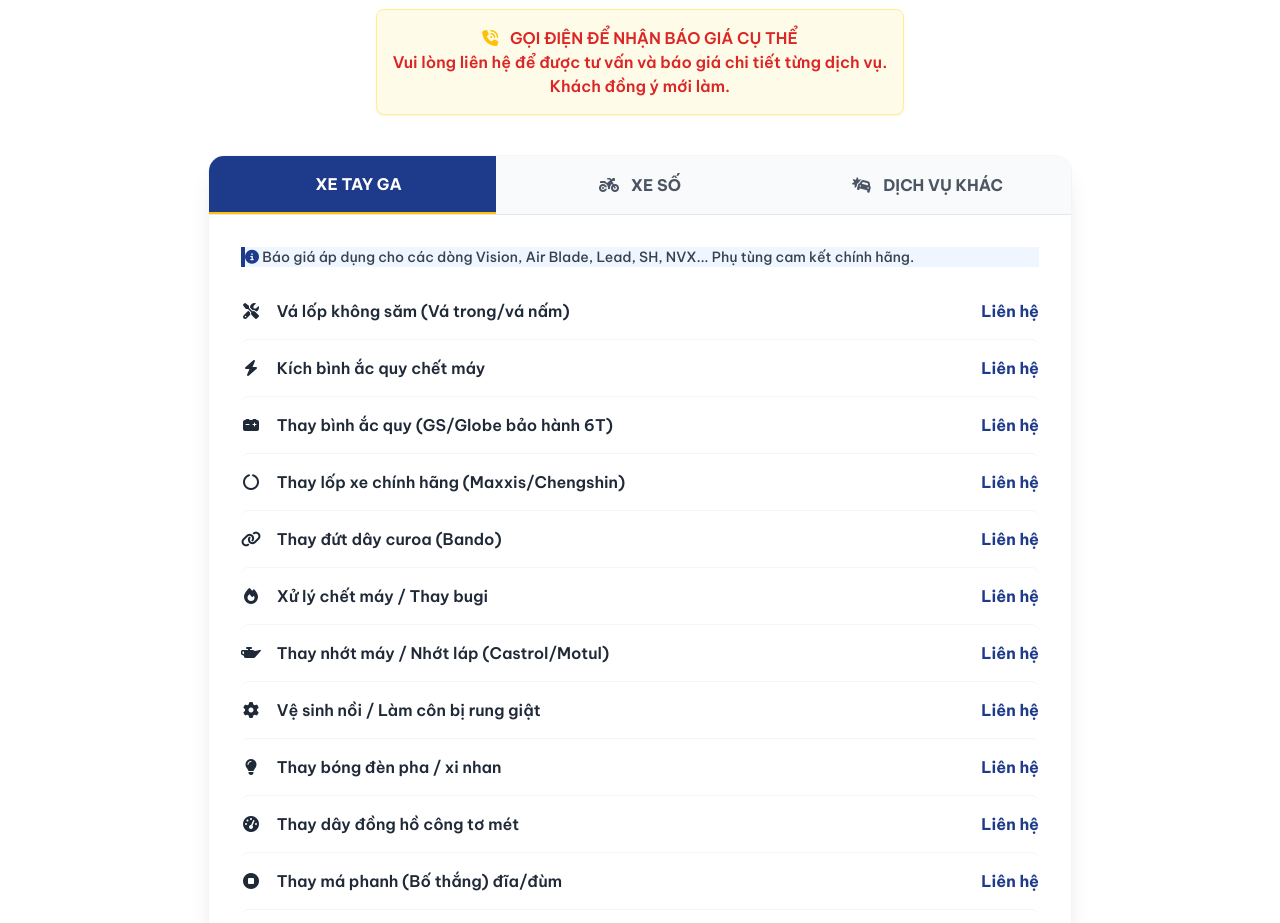
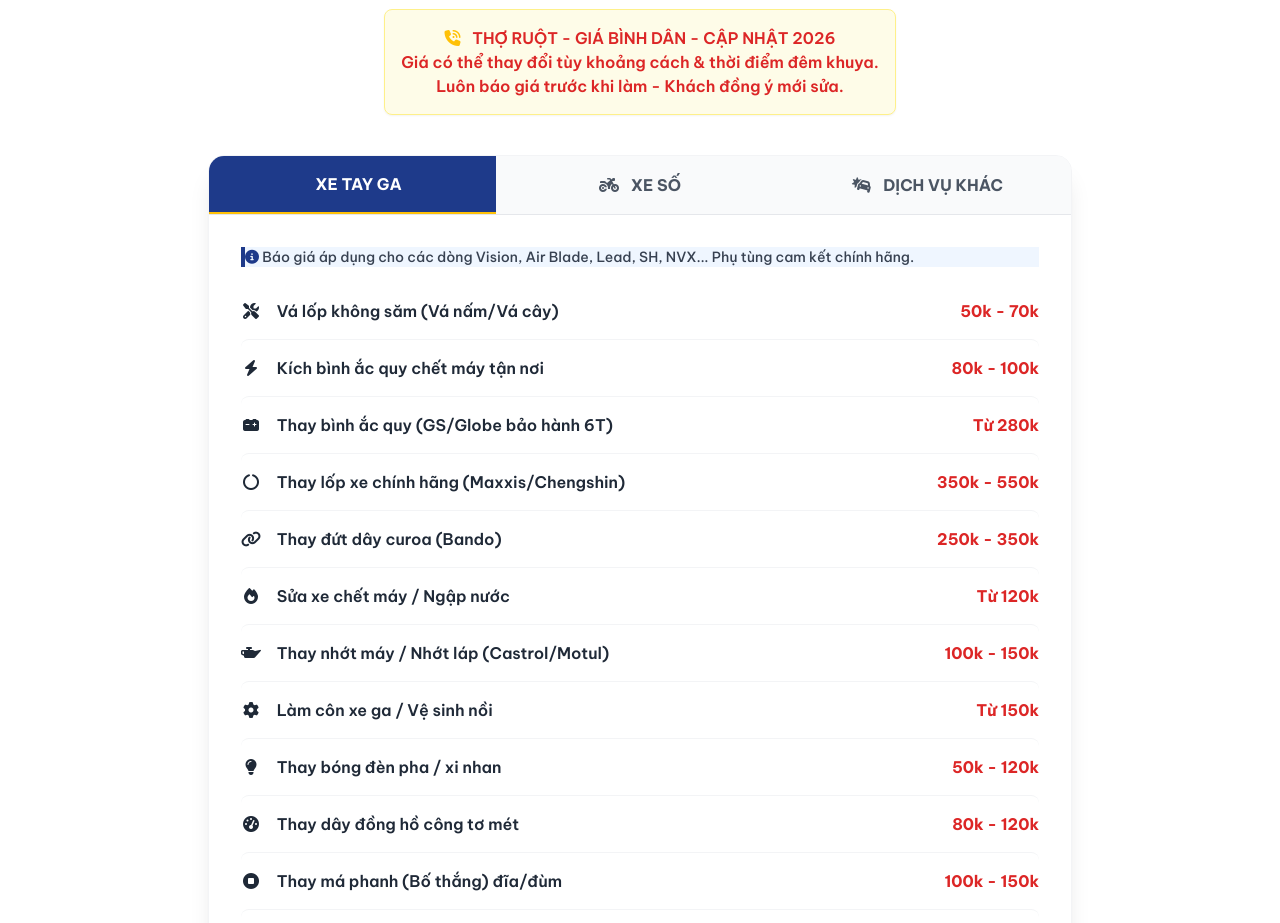
Before and after one commit to ThanhMOMER/ThanhMOMER.github.io, a website: page index.html in a window 1280 px wide. Shown: the part 155-1078 px from the top of the page. Drawn offline with nearby package versions, Linux system fonts and the light colour scheme; some icons are missing.

Commit message:
show gia

```diff
--- a/index.html
+++ b/index.html
@@ -208,11 +208,11 @@
     <section class="py-16 md:py-24 bg-white" id="bang-gia">
         <div class="container mx-auto px-4 max-w-4xl">
             <div class="text-center mb-10" data-aos="fade-up">
-                <h2 class="text-3xl md:text-4xl font-extrabold mb-4 text-gray-900 border-b-4 border-rescue inline-block pb-2">CÁC DỊCH VỤ SỬA CHỮA</h2>
+                <h2 class="text-3xl md:text-4xl font-extrabold mb-4 text-gray-900 border-b-4 border-rescue inline-block pb-2">BẢNG GIÁ DỊCH VỤ 2026</h2>
                 <div class="bg-yellow-50 text-yellow-800 border border-yellow-200 text-sm md:text-base p-4 rounded-lg font-semibold inline-block shadow-sm">
                     <i class="fa-solid fa-phone-volume text-rescue mr-2"></i>
-                    <span class="text-action">GỌI ĐIỆN ĐỂ NHẬN BÁO GIÁ CỤ THỂ</span> <br/>
-                    <span class="text-action">Vui lòng liên hệ để được tư vấn và báo giá chi tiết từng dịch vụ. <br> Khách đồng ý mới làm.</span>
+                    <span class="text-action uppercase">Thợ Ruột - Giá Bình Dân - Cập Nhật 2026</span> <br/>
+                    <span class="text-action">Giá có thể thay đổi tùy khoảng cách & thời điểm đêm khuya. <br> Luôn báo giá trước khi làm - Khách đồng ý mới sửa.</span>
                 </div>
             </div>
 
@@ -238,52 +238,52 @@
                         </div>
                         <ul class="divide-y divide-gray-100">
                             <li class="py-4 flex justify-between items-center group hover:bg-gray-50 transition rounded-lg px-2 -mx-2">
-                                <span class="font-semibold text-gray-800"><i class="fa-solid fa-screwdriver-wrench text-trust/70 mr-3 w-5 text-center"></i> Vá lốp không săm (Vá trong/vá nấm)</span>
-                                <a href="tel:0898190266" class="font-bold text-trust hover:underline">Liên hệ</a>
+                                <span class="font-semibold text-gray-800"><i class="fa-solid fa-screwdriver-wrench text-trust/70 mr-3 w-5 text-center"></i> Vá lốp không săm (Vá nấm/Vá cây)</span>
+                                <a href="tel:0898190266" class="font-bold text-action hover:underline">50k - 70k</a>
                             </li>
                             <li class="py-4 flex justify-between items-center group hover:bg-gray-50 transition rounded-lg px-2 -mx-2">
-                                <span class="font-semibold text-gray-800"><i class="fa-solid fa-bolt text-trust/70 mr-3 w-5 text-center"></i> Kích bình ắc quy chết máy</span>
-                                <a href="tel:0898190266" class="font-bold text-trust hover:underline">Liên hệ</a>
+                                <span class="font-semibold text-gray-800"><i class="fa-solid fa-bolt text-trust/70 mr-3 w-5 text-center"></i> Kích bình ắc quy chết máy tận nơi</span>
+                                <a href="tel:0898190266" class="font-bold text-action hover:underline">80k - 100k</a>
                             </li>
                             <li class="py-4 flex justify-between items-center group hover:bg-gray-50 transition rounded-lg px-2 -mx-2">
                                 <span class="font-semibold text-gray-800"><i class="fa-solid fa-car-battery text-trust/70 mr-3 w-5 text-center"></i> Thay bình ắc quy (GS/Globe bảo hành 6T)</span>
-                                <a href="tel:0898190266" class="font-bold text-trust hover:underline">Liên hệ</a>
+                                <a href="tel:0898190266" class="font-bold text-action hover:underline">Từ 280k</a>
                             </li>
                             <li class="py-4 flex justify-between items-center group hover:bg-gray-50 transition rounded-lg px-2 -mx-2">
                                 <span class="font-semibold text-gray-800"><i class="fa-solid fa-circle-notch text-trust/70 mr-3 w-5 text-center"></i> Thay lốp xe chính hãng (Maxxis/Chengshin)</span>
-                                <a href="tel:0898190266" class="font-bold text-trust hover:underline">Liên hệ</a>
+                                <a href="tel:0898190266" class="font-bold text-action hover:underline">350k - 550k</a>
                             </li>
                             <li class="py-4 flex justify-between items-center group hover:bg-gray-50 transition rounded-lg px-2 -mx-2">
                                 <span class="font-semibold text-gray-800"><i class="fa-solid fa-link text-trust/70 mr-3 w-5 text-center"></i> Thay đứt dây curoa (Bando)</span>
-                                <a href="tel:0898190266" class="font-bold text-trust hover:underline">Liên hệ</a>
+                                <a href="tel:0898190266" class="font-bold text-action hover:underline">250k - 350k</a>
                             </li>
                             <li class="py-4 flex justify-between items-center group hover:bg-gray-50 transition rounded-lg px-2 -mx-2">
-                                <span class="font-semibold text-gray-800"><i class="fa-solid fa-fire text-trust/70 mr-3 w-5 text-center"></i> Xử lý chết máy / Thay bugi</span>
-                                <a href="tel:0898190266" class="font-bold text-trust hover:underline">Liên hệ</a>
+                                <span class="font-semibold text-gray-800"><i class="fa-solid fa-fire text-trust/70 mr-3 w-5 text-center"></i> Sửa xe chết máy / Ngập nước</span>
+                                <a href="tel:0898190266" class="font-bold text-action hover:underline">Từ 120k</a>
                             </li>
                             <li class="py-4 flex justify-between items-center group hover:bg-gray-50 transition rounded-lg px-2 -mx-2">
                                 <span class="font-semibold text-gray-800"><i class="fa-solid fa-oil-can text-trust/70 mr-3 w-5 text-center"></i> Thay nhớt máy / Nhớt láp (Castrol/Motul)</span>
-                                <a href="tel:0898190266" class="font-bold text-trust hover:underline">Liên hệ</a>
+                                <a href="tel:0898190266" class="font-bold text-action hover:underline">100k - 150k</a>
                             </li>
                             <li class="py-4 flex justify-between items-center group hover:bg-gray-50 transition rounded-lg px-2 -mx-2">
-                                <span class="font-semibold text-gray-800"><i class="fa-solid fa-gear text-trust/70 mr-3 w-5 text-center"></i> Vệ sinh nồi / Làm côn bị rung giật</span>
-                                <a href="tel:0898190266" class="font-bold text-trust hover:underline">Liên hệ</a>
+                                <span class="font-semibold text-gray-800"><i class="fa-solid fa-gear text-trust/70 mr-3 w-5 text-center"></i> Làm côn xe ga / Vệ sinh nồi</span>
+                                <a href="tel:0898190266" class="font-bold text-action hover:underline">Từ 150k</a>
                             </li>
                             <li class="py-4 flex justify-between items-center group hover:bg-gray-50 transition rounded-lg px-2 -mx-2">
                                 <span class="font-semibold text-gray-800"><i class="fa-solid fa-lightbulb text-trust/70 mr-3 w-5 text-center"></i> Thay bóng đèn pha / xi nhan</span>
-                                <a href="tel:0898190266" class="font-bold text-trust hover:underline">Liên hệ</a>
+                                <a href="tel:0898190266" class="font-bold text-action hover:underline">50k - 120k</a>
                             </li>
                             <li class="py-4 flex justify-between items-center group hover:bg-gray-50 transition rounded-lg px-2 -mx-2">
                                 <span class="font-semibold text-gray-800"><i class="fa-solid fa-gauge-high text-trust/70 mr-3 w-5 text-center"></i> Thay dây đồng hồ công tơ mét</span>
-                                <a href="tel:0898190266" class="font-bold text-trust hover:underline">Liên hệ</a>
+                                <a href="tel:0898190266" class="font-bold text-action hover:underline">80k - 120k</a>
                             </li>
                             <li class="py-4 flex justify-between items-center group hover:bg-gray-50 transition rounded-lg px-2 -mx-2">
                                 <span class="font-semibold text-gray-800"><i class="fa-solid fa-circle-stop text-trust/70 mr-3 w-5 text-center"></i> Thay má phanh (Bố thắng) đĩa/đùm</span>
-                                <a href="tel:0898190266" class="font-bold text-trust hover:underline">Liên hệ</a>
+                                <a href="tel:0898190266" class="font-bold text-action hover:underline">100k - 150k</a>
                             </li>
                             <li class="py-4 flex justify-between items-center group hover:bg-gray-50 transition rounded-lg px-2 -mx-2">
                                 <span class="font-semibold text-gray-800"><i class="fa-solid fa-key text-trust/70 mr-3 w-5 text-center"></i> Thay pin Smartkey / Sửa ổ khóa</span>
-                                <a href="tel:0898190266" class="font-bold text-trust hover:underline">Liên hệ</a>
+                                <a href="tel:0898190266" class="font-bold text-action hover:underline">40k - 80k</a>
                             </li>
                         </ul>
                     </div>
@@ -296,47 +296,47 @@
                         <ul class="divide-y divide-gray-100">
                             <li class="py-4 flex justify-between items-center group hover:bg-gray-50 transition rounded-lg px-2 -mx-2">
                                 <span class="font-semibold text-gray-800"><i class="fa-solid fa-screwdriver-wrench text-trust/70 mr-3 w-5 text-center"></i> Vá lốp có săm (Vá ép/Vá keo)</span>
-                                <a href="tel:0898190266" class="font-bold text-trust hover:underline">Liên hệ</a>
+                                <a href="tel:0898190266" class="font-bold text-action hover:underline">40k - 60k</a>
                             </li>
                             <li class="py-4 flex justify-between items-center group hover:bg-gray-50 transition rounded-lg px-2 -mx-2">
-                                <span class="font-semibold text-gray-800"><i class="fa-solid fa-circle-notch text-trust/70 mr-3 w-5 text-center"></i> Thay ruột (săm) Casumina/Sao Vàng</span>
-                                <a href="tel:0898190266" class="font-bold text-trust hover:underline">Liên hệ</a>
+                                <span class="font-semibold text-gray-800"><i class="fa-solid fa-circle-notch text-trust/70 mr-3 w-5 text-center"></i> Thay ruột (săm) xe máy chính hãng</span>
+                                <a href="tel:0898190266" class="font-bold text-action hover:underline">80k - 120k</a>
                             </li>
                             <li class="py-4 flex justify-between items-center group hover:bg-gray-50 transition rounded-lg px-2 -mx-2">
                                 <span class="font-semibold text-gray-800"><i class="fa-solid fa-circle-notch text-trust/70 mr-3 w-5 text-center"></i> Thay lốp xe số (Kenda/Casumina)</span>
-                                <a href="tel:0898190266" class="font-bold text-trust hover:underline">Liên hệ</a>
+                                <a href="tel:0898190266" class="font-bold text-action hover:underline">220k - 350k</a>
                             </li>
                             <li class="py-4 flex justify-between items-center group hover:bg-gray-50 transition rounded-lg px-2 -mx-2">
                                 <span class="font-semibold text-gray-800"><i class="fa-solid fa-car-battery text-trust/70 mr-3 w-5 text-center"></i> Thay bình ắc quy (GS/Globe chính hãng)</span>
-                                <a href="tel:0898190266" class="font-bold text-trust hover:underline">Liên hệ</a>
+                                <a href="tel:0898190266" class="font-bold text-action hover:underline">250k - 320k</a>
                             </li>
                             <li class="py-4 flex justify-between items-center group hover:bg-gray-50 transition rounded-lg px-2 -mx-2">
                                 <span class="font-semibold text-gray-800"><i class="fa-solid fa-link text-trust/70 mr-3 w-5 text-center"></i> Thay nhông sên dĩa (DID/Mặt Trời)</span>
-                                <a href="tel:0898190266" class="font-bold text-trust hover:underline">Liên hệ</a>
+                                <a href="tel:0898190266" class="font-bold text-action hover:underline">250k - 350k</a>
                             </li>
                             <li class="py-4 flex justify-between items-center group hover:bg-gray-50 transition rounded-lg px-2 -mx-2">
                                 <span class="font-semibold text-gray-800"><i class="fa-solid fa-wrench text-trust/70 mr-3 w-5 text-center"></i> Nối sên / Căng sên rơi giữa đường</span>
-                                <a href="tel:0898190266" class="font-bold text-trust hover:underline">Liên hệ</a>
+                                <a href="tel:0898190266" class="font-bold text-action hover:underline">40k - 60k</a>
                             </li>
                             <li class="py-4 flex justify-between items-center group hover:bg-gray-50 transition rounded-lg px-2 -mx-2">
-                                <span class="font-semibold text-gray-800"><i class="fa-solid fa-fire text-trust/70 mr-3 w-5 text-center"></i> Sửa chết máy / Thay bugi / Thay mobin</span>
-                                <a href="tel:0898190266" class="font-bold text-trust hover:underline">Liên hệ</a>
+                                <span class="font-semibold text-gray-800"><i class="fa-solid fa-fire text-trust/70 mr-3 w-5 text-center"></i> Sửa xe chết máy / Ngập nước</span>
+                                <a href="tel:0898190266" class="font-bold text-action hover:underline">Từ 120k</a>
                             </li>
                             <li class="py-4 flex justify-between items-center group hover:bg-gray-50 transition rounded-lg px-2 -mx-2">
                                 <span class="font-semibold text-gray-800"><i class="fa-solid fa-circle-stop text-trust/70 mr-3 w-5 text-center"></i> Thay má phanh (Bố thắng) đùm/đĩa</span>
-                                <a href="tel:0898190266" class="font-bold text-trust hover:underline">Liên hệ</a>
+                                <a href="tel:0898190266" class="font-bold text-action hover:underline">80k - 120k</a>
                             </li>
                             <li class="py-4 flex justify-between items-center group hover:bg-gray-50 transition rounded-lg px-2 -mx-2">
                                 <span class="font-semibold text-gray-800"><i class="fa-solid fa-lightbulb text-trust/70 mr-3 w-5 text-center"></i> Thay bóng đèn xe số</span>
-                                <a href="tel:0898190266" class="font-bold text-trust hover:underline">Liên hệ</a>
+                                <a href="tel:0898190266" class="font-bold text-action hover:underline">40k - 80k</a>
                             </li>
                             <li class="py-4 flex justify-between items-center group hover:bg-gray-50 transition rounded-lg px-2 -mx-2">
                                 <span class="font-semibold text-gray-800"><i class="fa-solid fa-arrows-left-right text-trust/70 mr-3 w-5 text-center"></i> Thay dây ga / Dây phanh</span>
-                                <a href="tel:0898190266" class="font-bold text-trust hover:underline">Liên hệ</a>
+                                <a href="tel:0898190266" class="font-bold text-action hover:underline">80k - 120k</a>
                             </li>
                             <li class="py-4 flex justify-between items-center group hover:bg-gray-50 transition rounded-lg px-2 -mx-2">
                                 <span class="font-semibold text-gray-800"><i class="fa-solid fa-water text-trust/70 mr-3 w-5 text-center"></i> Súc bình xăng con / Xử lý kẹt số</span>
-                                <a href="tel:0898190266" class="font-bold text-trust hover:underline">Liên hệ</a>
+                                <a href="tel:0898190266" class="font-bold text-action hover:underline">80k - 150k</a>
                             </li>
                         </ul>
                     </div>
@@ -348,40 +348,40 @@
                         </div>
                         <ul class="divide-y divide-gray-100">
                             <li class="py-4 flex justify-between items-center group hover:bg-gray-50 transition rounded-lg px-2 -mx-2">
-                                <span class="font-semibold text-gray-800"><i class="fa-solid fa-motorcycle text-trust/70 mr-3 w-5 text-center"></i> Phí di chuyển / Gọi thợ (Ban ngày, < 5km)</span>
-                                <a href="tel:0898190266" class="font-bold text-trust hover:underline">Liên hệ</a>
+                                <span class="font-semibold text-gray-800"><i class="fa-solid fa-motorcycle text-trust/70 mr-3 w-5 text-center"></i> Phí di chuyển nội thành Đà Nẵng</span>
+                                <a href="tel:0898190266" class="font-bold text-action hover:underline">50k - 80k</a>
                             </li>
                             <li class="py-4 flex justify-between items-center group hover:bg-gray-50 transition rounded-lg px-2 -mx-2">
-                                <span class="font-semibold text-gray-800"><i class="fa-solid fa-moon text-trust/70 mr-3 w-5 text-center"></i> Phụ phí cứu hộ đêm khuya (22h - 6h)</span>
-                                <a href="tel:0898190266" class="font-bold text-trust hover:underline">Liên hệ</a>
+                                <span class="font-semibold text-gray-800"><i class="fa-solid fa-moon text-trust/70 mr-3 w-5 text-center"></i> Phụ phí cứu hộ đêm khuya</span>
+                                <a href="tel:0898190266" class="font-bold text-action hover:underline">+30k - +50k</a>
                             </li>
                             <li class="py-4 flex justify-between items-center group hover:bg-gray-50 transition rounded-lg px-2 -mx-2">
                                 <span class="font-semibold text-gray-800"><i class="fa-solid fa-gas-pump text-trust/70 mr-3 w-5 text-center"></i> Ship xăng tận nơi (Xăng + Phí ship)</span>
-                                <a href="tel:0898190266" class="font-bold text-trust hover:underline">Liên hệ</a>
+                                <a href="tel:0898190266" class="font-bold text-action hover:underline">Tiền xăng + Ship</a>
                             </li>
                             <li class="py-4 flex justify-between items-center group hover:bg-gray-50 transition rounded-lg px-2 -mx-2">
-                                <span class="font-semibold text-gray-800"><i class="fa-solid fa-car text-trust/70 mr-3 w-5 text-center"></i> Vá lốp ô tô tận nơi (Vá dù/vá nấm)</span>
-                                <a href="tel:0898190266" class="font-bold text-trust hover:underline">Liên hệ</a>
+                                <span class="font-semibold text-gray-800"><i class="fa-solid fa-car text-trust/70 mr-3 w-5 text-center"></i> Vá lốp ô tô lưu động (ô tô con)</span>
+                                <a href="tel:0898190266" class="font-bold text-action hover:underline">150k - 250k</a>
                             </li>
                             <li class="py-4 flex justify-between items-center group hover:bg-gray-50 transition rounded-lg px-2 -mx-2">
-                                <span class="font-semibold text-gray-800"><i class="fa-solid fa-car-battery text-trust/70 mr-3 w-5 text-center"></i> Kích bình ắc quy ô tô (Dây kích lõi to)</span>
-                                <a href="tel:0898190266" class="font-bold text-trust hover:underline">Liên hệ</a>
+                                <span class="font-semibold text-gray-800"><i class="fa-solid fa-car-battery text-trust/70 mr-3 w-5 text-center"></i> Kích bình ắc quy ô tô tận nơi</span>
+                                <a href="tel:0898190266" class="font-bold text-action hover:underline">150k - 200k</a>
                             </li>
                             <li class="py-4 flex justify-between items-center group hover:bg-gray-50 transition rounded-lg px-2 -mx-2">
                                 <span class="font-semibold text-gray-800"><i class="fa-solid fa-truck-pickup text-trust/70 mr-3 w-5 text-center"></i> Gọi xe tải chở về gara / Cẩu xe</span>
-                                <a href="tel:0898190266" class="font-bold text-trust hover:underline">Liên hệ</a>
+                                <a href="tel:0898190266" class="font-bold text-action hover:underline">Từ 300k</a>
                             </li>
                             <li class="py-4 flex justify-between items-center group hover:bg-gray-50 transition rounded-lg px-2 -mx-2">
                                 <span class="font-semibold text-gray-800"><i class="fa-solid fa-unlock-keyhole text-trust/70 mr-3 w-5 text-center"></i> Mở khóa cửa ô tô (Quên chìa trong xe)</span>
-                                <a href="tel:0898190266" class="font-bold text-trust hover:underline">Liên hệ</a>
+                                <a href="tel:0898190266" class="font-bold text-action hover:underline">200k - 400k</a>
                             </li>
                             <li class="py-4 flex justify-between items-center group hover:bg-gray-50 transition rounded-lg px-2 -mx-2">
-                                <span class="font-semibold text-gray-800"><i class="fa-solid fa-compact-disc text-trust/70 mr-3 w-5 text-center"></i> Công thay lốp dự phòng (sơ cua) ô tô</span>
-                                <a href="tel:0898190266" class="font-bold text-trust hover:underline">Liên hệ</a>
+                                <span class="font-semibold text-gray-800"><i class="fa-solid fa-compact-disc text-trust/70 mr-3 w-5 text-center"></i> Thay bánh sơ cua ô tô lưu động</span>
+                                <a href="tel:0898190266" class="font-bold text-action hover:underline">150k - 200k</a>
                             </li>
                             <li class="py-4 flex justify-between items-center group hover:bg-gray-50 transition rounded-lg px-2 -mx-2">
                                 <span class="font-semibold text-gray-800"><i class="fa-solid fa-key text-trust/70 mr-3 w-5 text-center"></i> Cứu hộ làm lại chìa khóa xe máy rơi mất</span>
-                                <a href="tel:0898190266" class="font-bold text-trust hover:underline">Liên hệ</a>
+                                <a href="tel:0898190266" class="font-bold text-action hover:underline">100k - 250k</a>
                             </li>
                         </ul>
                     </div>
```
